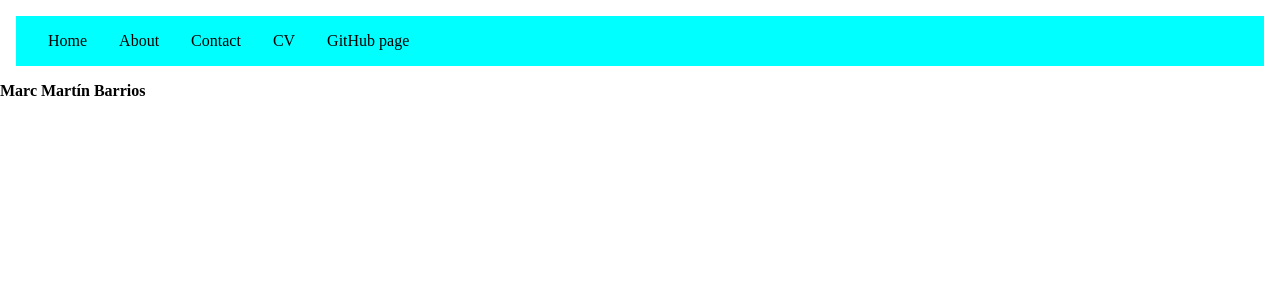
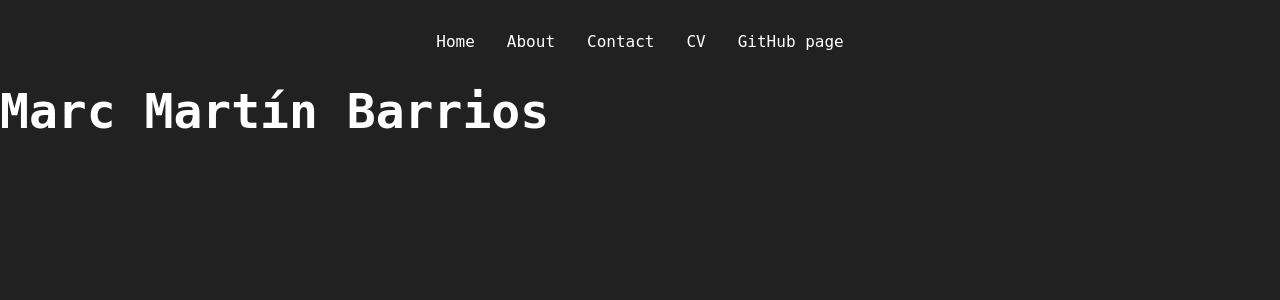
Before and after one commit to MarcMB89/portfolio, a React (Create React App) app: page / in a window 1280 px wide. Shown: the top 300 px of the page. Built offline with nearby package versions, Linux system fonts and the light colour scheme.

Commit message:
Add styles for links

```diff
--- a/src/styles/globalStyles.css
+++ b/src/styles/globalStyles.css
@@ -3,15 +3,48 @@
   padding: 0;
   box-sizing: border-box;
   font-size: 16px;
+  color:white;
+  font-family: space-mono, mono;
+}
+
+html{
+  background-color: #212121;
 }
 
 .header_navigation {
-  background-color: aqua;
   margin: 1rem;
   padding: 1rem;
+  text-align: center;
 }
 
 .header_navigation_list_item {
   display: inline;
   padding: 1rem;
 }
+
+a{
+  font-size: 1.5rem;
+  color:white;
+}
+
+a:link {
+  text-decoration: dotted;
+  color:red;
+  text-decoration: none;
+}
+
+a:visited {
+  text-decoration: dashed;
+}
+
+a:hover {
+  text-decoration: underline;
+}
+
+a:active {
+  text-decoration: solid;
+}
+
+h1 {
+  font-size: 3rem;
+}
```
